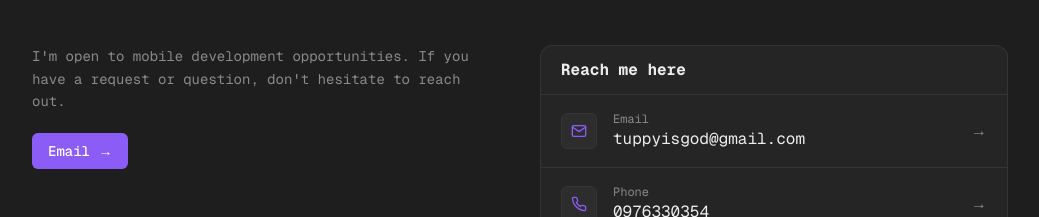
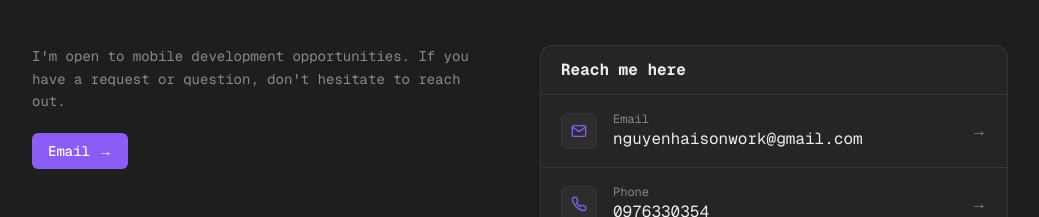
Before and after one commit to lilMatthew/porfolio, a Next.js app: page /en in a window 1280 px wide. Shown: the part 3131-3348 px from the top of the page, without its empty margins (120-1159 px from the left). Built offline with nearby package versions, Linux system fonts and the light colour scheme.

Commit message:
(chore): Update email address in profile data

```diff
--- a/src/data/profile.ts
+++ b/src/data/profile.ts
@@ -18,7 +18,7 @@ export const profile = {
     // TODO: replace with your real GitHub / LinkedIn URLs
     github: "https://github.com/lilMatthew",
     linkedin: "https://www.linkedin.com/in/nguyen-lucas-haison/",
-    email: "tuppyisgod@gmail.com",
+    email: "nguyenhaisonwork@gmail.com",
     phone: "0976330354",
   },
 };
```
